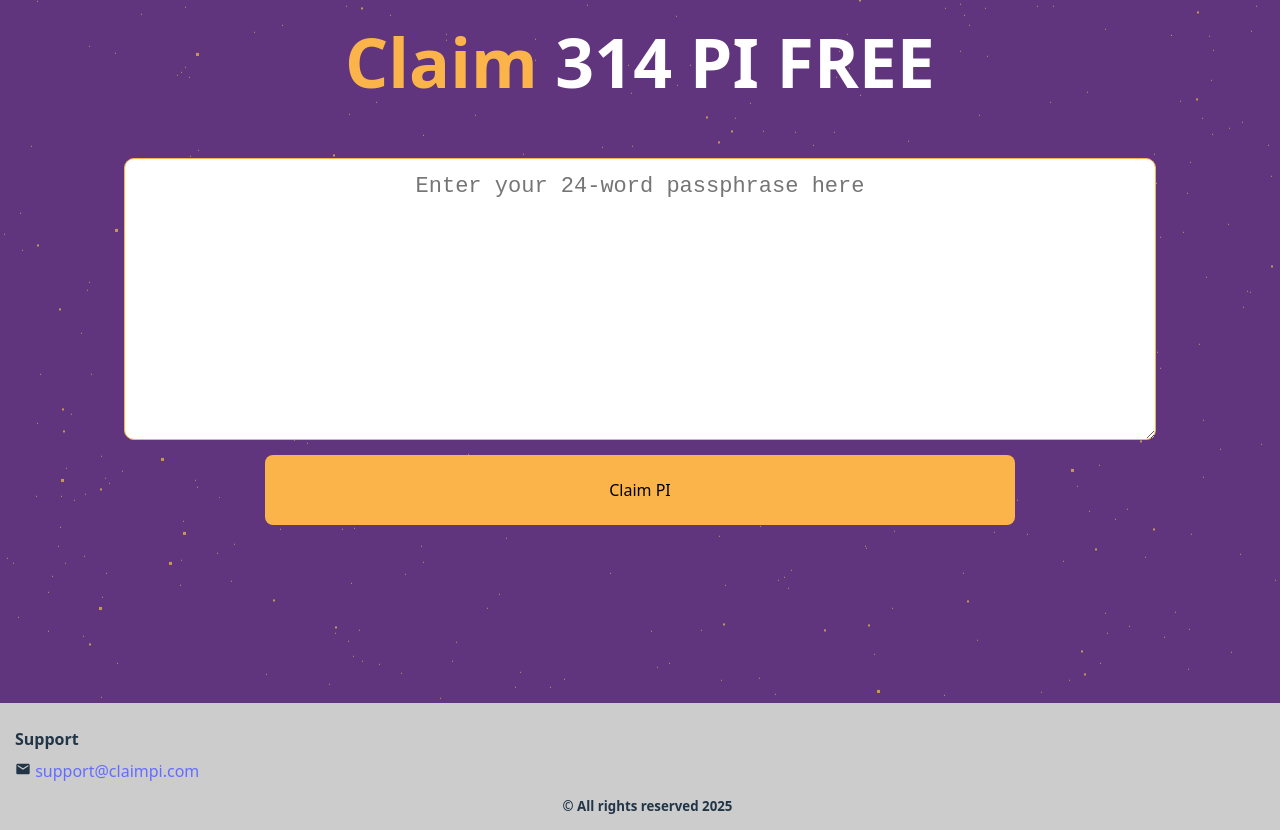
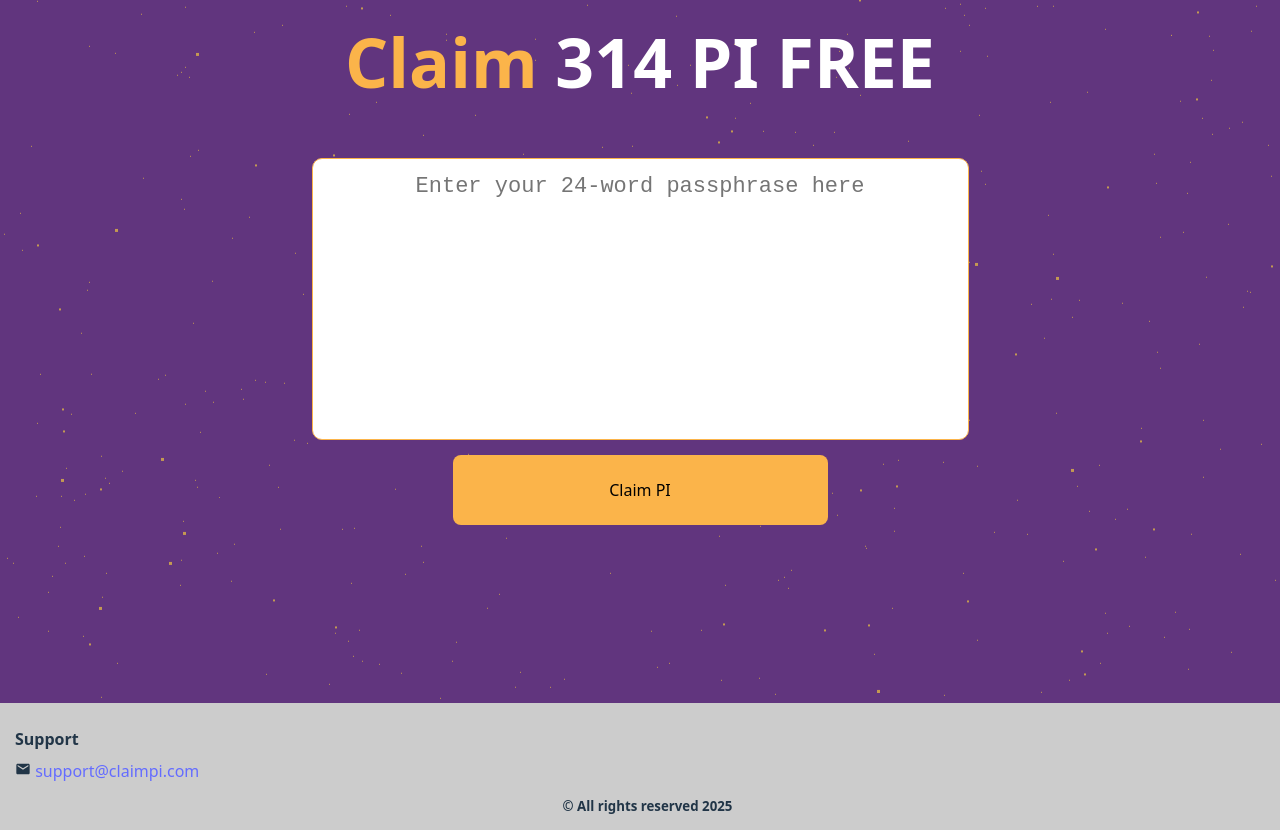
Before and after one commit to EdgarGrigoryan1996/claimpi, a React (Vite) app: page / in a window 1280 px wide. Built offline with nearby package versions, Linux system fonts and the light colour scheme.

Commit message:
sizes fixed

```diff
--- a/src/components/style.module.scss
+++ b/src/components/style.module.scss
@@ -36,6 +36,7 @@
   text-align: center;
   outline: none;
   font-size: 22px;
+  resize: none;
   &::placeholder{
     font-size: 22px;
   }
@@ -98,3 +99,21 @@ input{
     text-align: center;
   }
 }
+
+@media screen and (min-width: 756px) {
+  .claimPiBox, input{
+    width: 70%;
+  }
+  .claimBtn{
+    width: 40%;
+  }
+}
+
+@media screen and (min-width: 1024px) {
+  .claimPiBox, input{
+    width: 50%;
+  }
+  .claimBtn{
+    width: 30%;
+  }
+}
```
